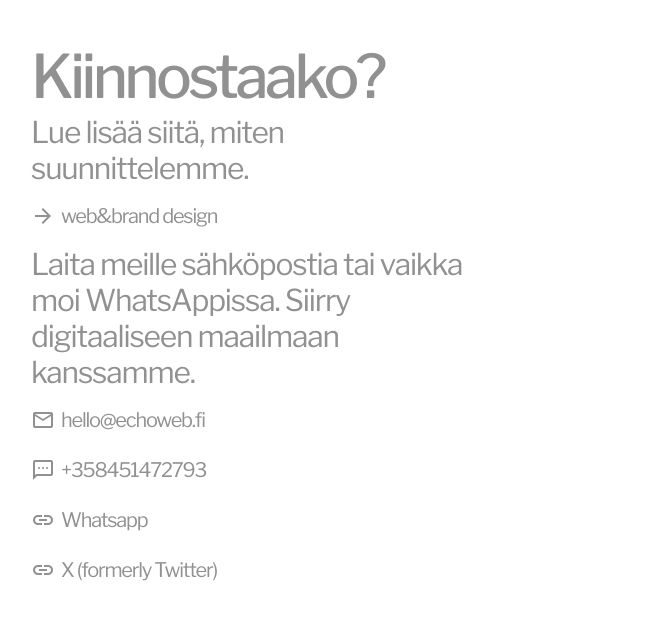
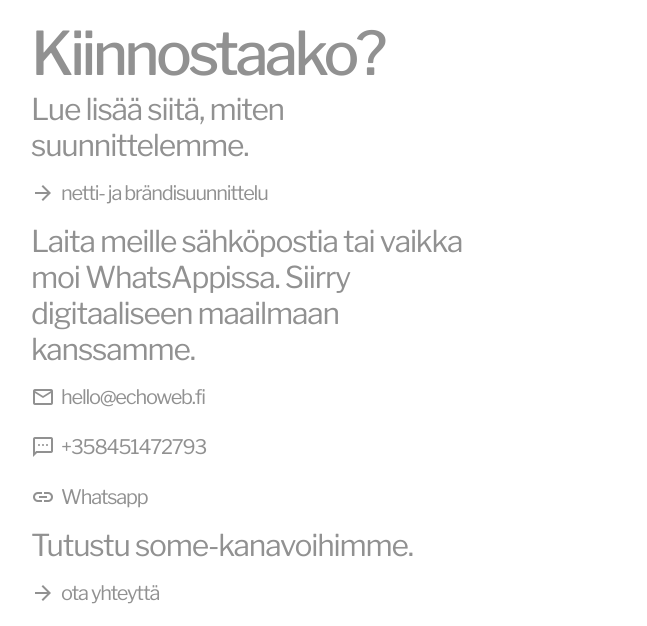
Before and after one commit to echowebaesthetics/echo, a website: page fi/index.html in a window 1280 px wide. Shown: the part 1320-1946 px from the top of the page, without its empty margins (97-744 px from the left). Drawn offline with nearby package versions, Linux system fonts and the light colour scheme; a web font is replaced by a local one.

Commit message:
2.1.8 socials

```diff
--- a/fi/index.html
+++ b/fi/index.html
@@ -105,7 +105,7 @@
             <p>Lue lisää siitä, miten suunnittelemme.</p>
             <a class="icon-span" href="/design"><span class="material-symbols-outlined" aria-label="linkki">
                 arrow_forward
-            </span>web&brand&nbsp;design</a>
+            </span>netti-&nbsp;ja&nbsp;brändisuunnittelu</a>
             <p>Laita meille sähköpostia tai vaikka moi WhatsAppissa. Siirry digitaaliseen maailmaan kanssamme.</p>
             <a class="icon-span" href="mailto:hello@echoweb.fi"><span class="material-symbols-outlined">
                 email
@@ -116,9 +116,10 @@
             <a class="icon-span" href="https://wa.me/358465285343"><span class="material-symbols-outlined">
                 link
             </span>Whatsapp</a>
-            <a class="icon-span" href="https://x.com/echowebfi"><span class="material-symbols-outlined">
-                link
-            </span>X (formerly Twitter)</a>
+            <p>Tutustu some-kanavoihimme.</p>
+            <a class="icon-span" href="/fi/contact"><span class="material-symbols-outlined" aria-label="linkki">
+              arrow_forward
+          </span>ota yhteyttä</a>
           </section>
         <footer>
             <h2><span aria-label="logo">&gt;</span> echo</h2>
```
Also changed, not shown: contact/index.html (+1 -1 lines), fi/contact/index.html (+1 -1 lines), index.html (+4 -3 lines).
